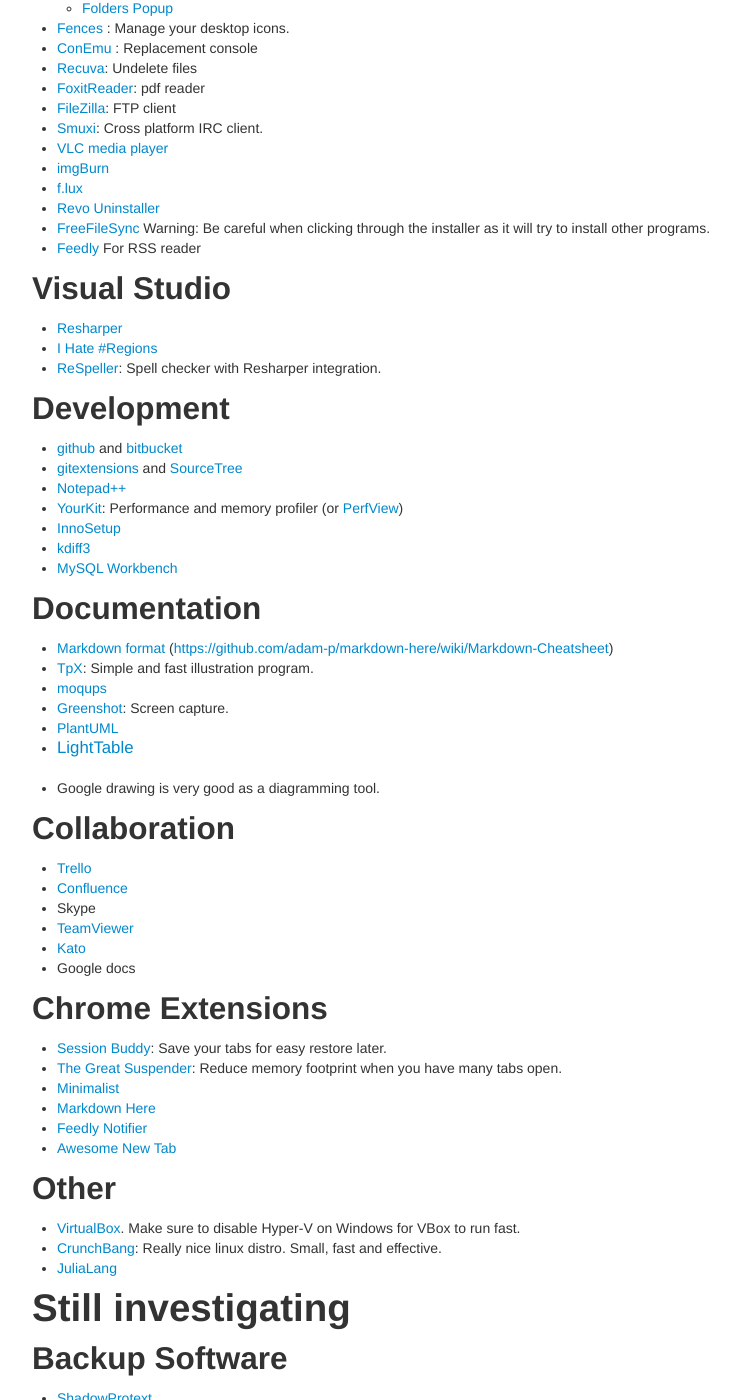
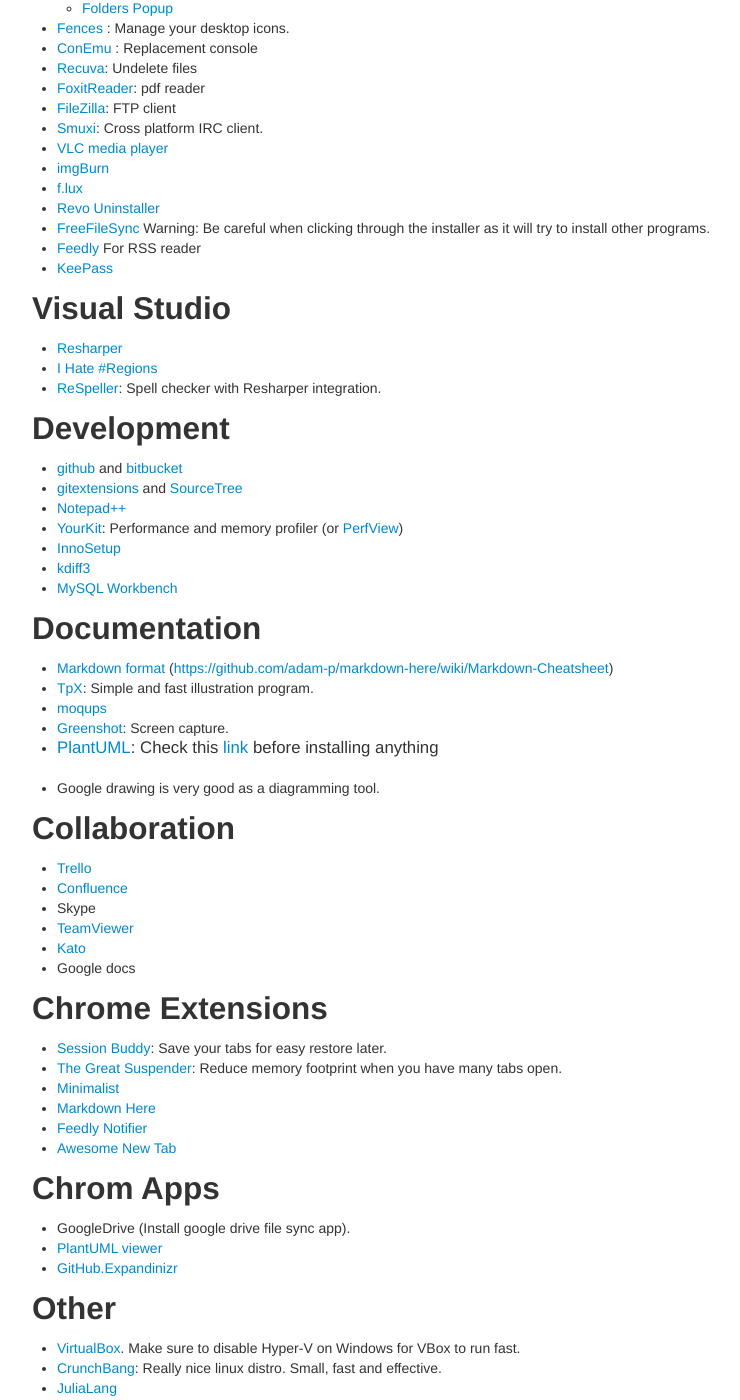
Before and after one commit to Orcomp/Blog, a Jekyll site: the page built from _posts/2014-04-20-Useful-Tools.md, in a window 1280 px wide and 1400 px high, scrolled down 504 px. Shown: the whole window, without its empty margins (23-763 px from the left). Built offline with Jekyll 4.4.1, drawn with Linux system fonts in a browser that asks for light colours; some of the changed text lies outside the part shown.

Commit message:
Update useful tools

```diff
--- a/_posts/2014-04-20-Useful-Tools.md
+++ b/_posts/2014-04-20-Useful-Tools.md
@@ -33,6 +33,7 @@
 - [Revo Uninstaller](http://www.revouninstaller.com/)
 - [FreeFileSync](http://sourceforge.net/projects/freefilesync/) Warning: Be careful when clicking through the installer as it will try to install other programs.
 - [Feedly](https://feedly.com/#my) For RSS reader
+- [KeePass](http://keepass.info/)
 
 ## Visual Studio
 
@@ -56,8 +57,7 @@
 - [TpX](http://tpx.sourceforge.net/): Simple and fast illustration program.
 - [moqups](https://moqups.com/)
 - [Greenshot](http://getgreenshot.org/): Screen capture.
-- [PlantUML](http://plantuml.sourceforge.net/)
-- [LightTable](http://www.lighttable.com/)
+- [PlantUML](http://plantuml.sourceforge.net/): Check this [link](http://orcomp.github.io/Blog/manual/2014/02/25/PlantUML.html) before installing anything
 
 - Google drawing is very good as a diagramming tool.
 
@@ -78,6 +78,12 @@
 - [Markdown Here](https://chrome.google.com/webstore/detail/markdown-here/elifhakcjgalahccnjkneoccemfahfoa?hl=en)
 - [Feedly Notifier](https://chrome.google.com/webstore/detail/feedly-notifier/egikgfbhipinieabdmcpigejkaomgjgb?hl=en)
 - [Awesome New Tab](https://www.awesomehq.com/)
+
+## Chrom Apps
+
+- GoogleDrive (Install google drive file sync app).
+- [PlantUML viewer](https://chrome.google.com/webstore/detail/plantuml-viewer/legbfeljfbjgfifnkmpoajgpgejojooj)
+- [GitHub.Expandinizr](https://github.com/thecodejunkie/github.expandinizr)
 
 ## Other
 
@@ -106,6 +112,9 @@
 
 ## 2014/09/22
 
+- (+) KeePass
+- (+) Chrome Apps
+- (-) LightTable
 - (-) NitroReader
 - (+) FoxitReader
 - (-) RssOwl
```
